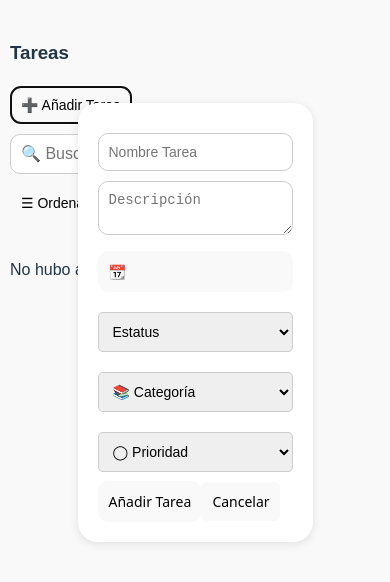
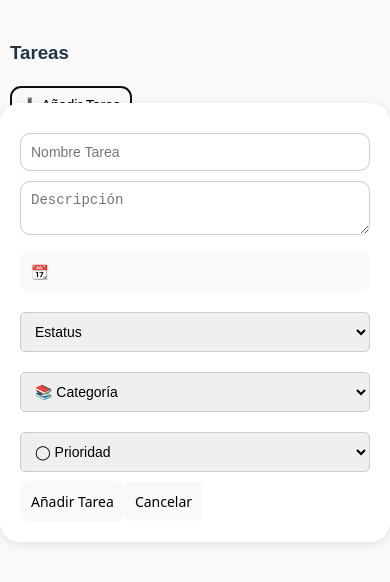
Before and after one commit to ricardogaribay1/CRUD-Tareas, a React (Vite) app: page / in a window 390 px wide. Both pictures are taken after a click on the button "➕ Añadir Tarea". Shown: the top 582 px of the page. Built offline with nearby package versions, Linux system fonts and the light colour scheme.

Commit message:
fix a problem

```diff
--- a/src/App.css
+++ b/src/App.css
@@ -158,14 +158,13 @@ button:hover {
     position: fixed; /* flota sobre el modal */
     top: 400px;
     left: 50%;
-    gap: 10px;
     transform: translate(-50%, -50%);
     z-index: 2000;
     background-color: white;
     border-radius: 10px;
     box-shadow: 0 4px 12px rgba(0, 0, 0, 0.25);
     height: 20vh; /* ocupa el 90% de la altura de la pantalla */
-    width: 90vw;     /* se adapta al ancho del celular */
+    width: 80vw;     /* se adapta al ancho del celular */
     max-width: 350px; /* no se hace más grande que esto */
   }
 
@@ -326,7 +325,7 @@ select {
   }
 
   .modal-content {
-    width: 50%;
+    width: 95%;
     max-width: 400px;
   }
 
```
